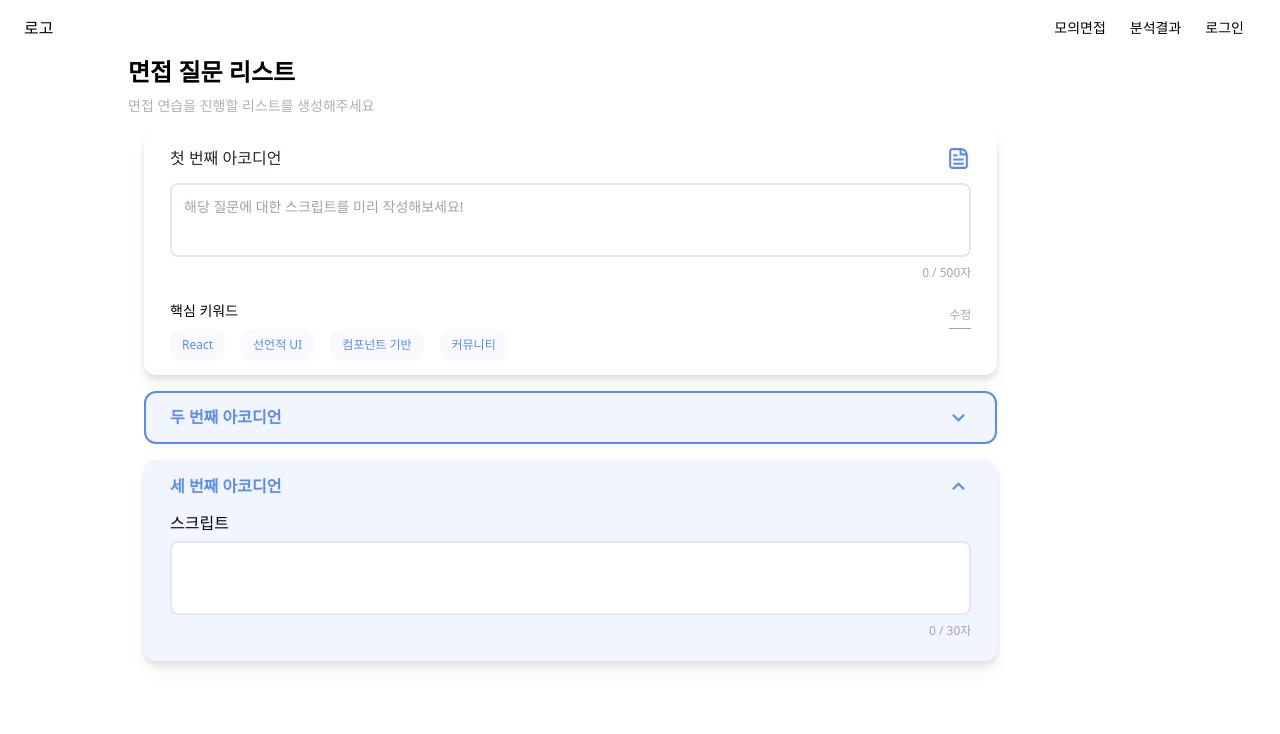
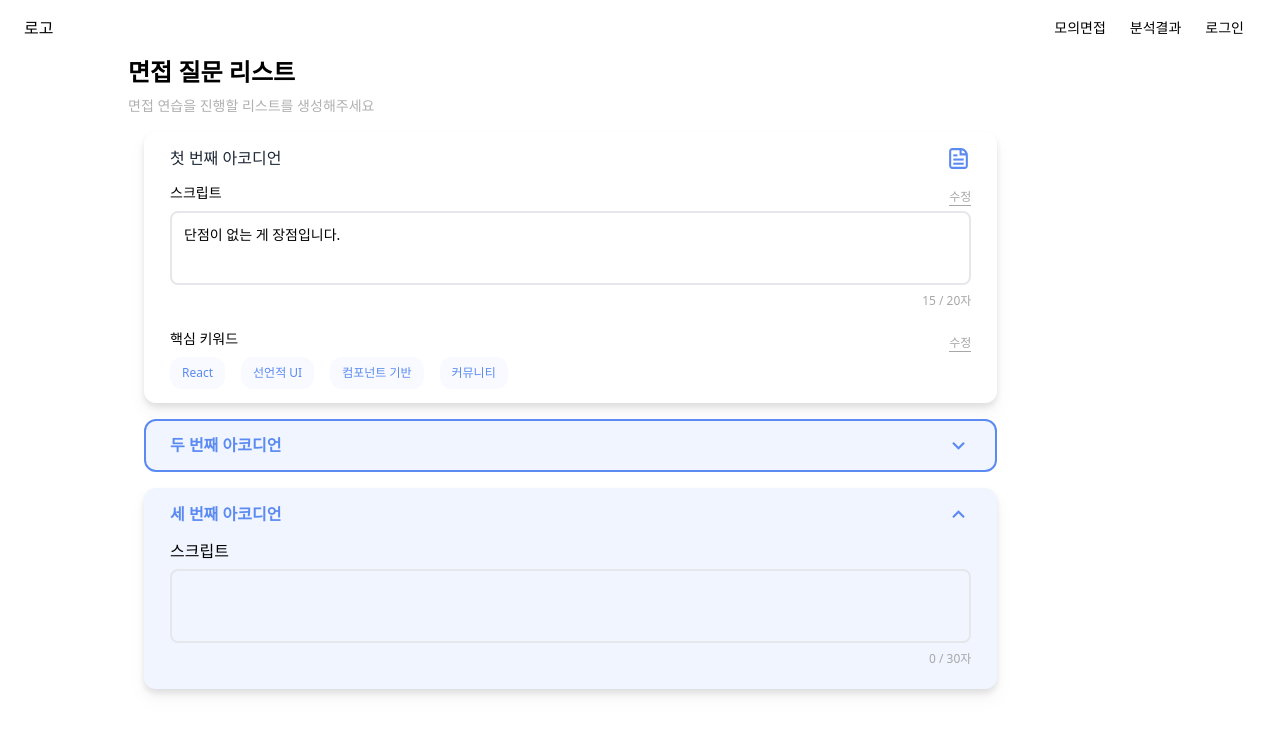
Before and after one commit to d102-preview/preview, a React (Vite) app in the folder frontend/: page /question in a window 1280 px wide. Shown: the top 734 px of the page. Built offline with nearby package versions, Linux system fonts and the light colour scheme.

Commit message:
[FE] feat #29: 스크립트 수정 및 저장 기능 추가
- 스크립트 수정 기능 추가
- 스크립트 저장 기능 추가
- Textarea 공통 컴포넌트 수정

```diff
--- a/frontend/src/components/@common/Textarea/Textarea.tsx
+++ b/frontend/src/components/@common/Textarea/Textarea.tsx
@@ -1,4 +1,4 @@
-import { TextareaHTMLAttributes, useState, useEffect, useRef } from 'react';
+import { TextareaHTMLAttributes, useEffect, useRef } from 'react';
 
 interface ISubTextProps {
   text: string;
@@ -14,6 +14,7 @@ interface ITextareaProps extends TextareaHTMLAttributes<HTMLTextAreaElement> {
   disabled?: boolean;
   subText?: ISubTextProps;
   maxLength?: number;
+  value: string;
 }
 
 const Textarea = ({
@@ -24,10 +25,10 @@ const Textarea = ({
   disabled,
   subText,
   maxLength,
+  value = '', // 외부에서 전달받은 value 사용
+  onChange, // 외부에서 전달받은 onChange 사용
   ...props
 }: ITextareaProps) => {
-  // useState를 사용하여 text 상태를 관리
-  const [text, setText] = useState((props.defaultValue as string) || '');
   const textareaRef = useRef<HTMLTextAreaElement>(null);
 
   // textarea의 높이를 조절하는 함수
@@ -37,22 +38,10 @@ const Textarea = ({
     textareaRef.current.style.height = `${textareaRef.current.scrollHeight}px`; // scrollHeight 값을 이용해 높이 조절
   };
 
-  // text 상태가 변화할 때마다 높이 조절
+  // 컴포넌트 마운트 및 value 변경 시 높이 조절
   useEffect(() => {
     adjustHeight();
-  }, [text]);
-
-  // 사용자 입력을 처리하고 상태를 업데이트하는 handleChange 함수
-  const handleChange = (event: React.ChangeEvent<HTMLTextAreaElement>) => {
-    const inputValue = event.target.value;
-    // maxLength가 정의되어 있고, 입력값의 길이가 maxLength를 초과하는 경우 입력값을 잘라냄
-    if (maxLength && inputValue.length > maxLength) {
-      setText(inputValue.slice(0, maxLength));
-    } else {
-      setText(inputValue);
-    }
-    adjustHeight(); // 입력 상태가 변화할 때마다 높이 조절
-  };
+  }, [value]);
 
   const setSubTextStyle = () => {
     switch (subText?.type) {
@@ -71,17 +60,16 @@ const Textarea = ({
     <div className="pb-5">
       {label && <div className="pb-1.5 text-md">{label}</div>}
       <div
-        className={`${width} ${borderType === 'all' ? 'border-2 rounded-lg' : 'border-none'}
-        ${disabled ? 'bg-gray-100' : 'bg-white'}  focus-within:border-MAIN1 overflow-hidden`}
+        className={`${width} ${borderType === 'all' ? 'border-2 rounded-lg' : 'border-none'} focus-within:border-MAIN1 overflow-hidden`}
         style={{ padding: '0.75rem' }}
       >
         <textarea
           {...props}
           ref={textareaRef}
-          value={text}
+          value={value} // 외부에서 받은 value 사용
           disabled={disabled}
-          onChange={handleChange}
-          className="w-full h-6 text-sm resize-none outline-none overflow-y-hidden"
+          onChange={onChange}
+          className={`w-full h-6 text-sm resize-none outline-none overflow-y-hidden bg-inherit`}
           maxLength={maxLength}
           placeholder={placeholder}
         />
@@ -92,7 +80,7 @@ const Textarea = ({
         ) : (
           <div className="flex-grow"></div> // subText가 없을 때 이 div가 남은 공간을 차지
         )}
-        <div className="text-xs text-right text-UNIMPORTANT_TEXT">{`${text.length}${maxLength ? ` / ${maxLength}` : ''}자`}</div>
+        <div className="text-xs text-right text-UNIMPORTANT_TEXT">{`${value.length}${maxLength ? ` / ${maxLength}` : ''}자`}</div>
       </div>
     </div>
   );
--- a/frontend/src/components/question/Keywords.tsx
+++ b/frontend/src/components/question/Keywords.tsx
@@ -32,7 +32,7 @@ const Keywords = () => {
 
   return (
     <div className="pb-3">
-      <div className="flex justify-between">
+      <div className="flex justify-between  items-center">
         <p className="font-medium text-sm mb-2">핵심 키워드</p>
         <button className="text-xs text-UNIMPORTANT_TEXT border-b border-UNIMPORTANT_TEXT" onClick={toggleEdit}>
           {isEdit ? '저장' : '수정'}
--- /dev/null
+++ b/frontend/src/components/question/Script.tsx
@@ -0,0 +1,88 @@
+import Textarea from '@/components/@common/Textarea/Textarea';
+import { useState, useEffect } from 'react';
+
+interface ISubTextProps {
+  text: string;
+  type: 'success' | 'info' | 'error';
+}
+
+interface IScript {
+  initialScript: string;
+  maxLength: number;
+}
+
+const Script = ({ initialScript, maxLength }: IScript) => {
+  const [isEdit, setIsEdit] = useState(false);
+  const [script, setScript] = useState(initialScript || '');
+  const [tempScript, setTempScript] = useState('');
+  const [subText, setSubText] = useState<ISubTextProps>({ text: '', type: 'info' });
+
+  useEffect(() => {
+    setScript(initialScript);
+  }, [initialScript]);
+
+  const toggleEdit = () => {
+    if (!isEdit) {
+      setTempScript(script); // 편집을 시작할 때 현재 스크립트를 임시 스크립트로 저장
+    }
+    setIsEdit(!isEdit);
+  };
+
+  const handleScriptChange = (event: React.ChangeEvent<HTMLTextAreaElement>) => {
+    const { value } = event.target;
+    // 입력 길이가 maxLength를 초과하지 않도록 체크
+    if (value.length <= maxLength) {
+      setScript(value);
+      setSubText({ text: '', type: 'info' });
+    } else {
+      // maxLength를 초과하려고 할 때 메시지 설정
+      setSubText({ text: `최대 ${maxLength}자까지 입력 가능합니다.`, type: 'error' });
+    }
+  };
+
+  const handleSave = () => {
+    // 저장 성공시 편집 상태 종료
+    setIsEdit(false);
+  };
+
+  const handleCancel = () => {
+    // 수정 전의 스크립트 내용으로 되돌리기
+    setScript(tempScript);
+    setIsEdit(false);
+  };
+
+  return (
+    <>
+      <div className="flex justify-between items-center">
+        <p className="font-medium text-sm mb-2">스크립트</p>
+        {!isEdit ? (
+          <button className="text-xs text-UNIMPORTANT_TEXT border-b border-UNIMPORTANT_TEXT" onClick={toggleEdit}>
+            수정
+          </button>
+        ) : (
+          <div>
+            <button
+              className="text-xs text-UNIMPORTANT_TEXT border-b border-UNIMPORTANT_TEXT mr-2"
+              onClick={handleCancel}
+            >
+              취소
+            </button>
+            <button className="text-xs text-UNIMPORTANT_TEXT border-b border-UNIMPORTANT_TEXT " onClick={handleSave}>
+              저장
+            </button>
+          </div>
+        )}
+      </div>
+      <Textarea
+        disabled={!isEdit}
+        value={script}
+        onChange={handleScriptChange}
+        placeholder="해당 질문에 대한 스크립트를 미리 작성해보세요!"
+        maxLength={maxLength}
+        subText={subText}
+      />
+    </>
+  );
+};
+
+export default Script;
--- a/frontend/src/pages/question/QuestionPage.tsx
+++ b/frontend/src/pages/question/QuestionPage.tsx
@@ -2,6 +2,7 @@ import Header from '@/components/@common/Header/Header';
 import Accordian from '@/components/@common/Accordian/Accordian';
 import Textarea from '@/components/@common/Textarea/Textarea';
 import Keywords from '@/components/question/Keywords';
+import Script from '@/components/question/Script';
 import { MdOutlineExpandMore, MdOutlineExpandLess } from 'react-icons/md';
 
 const QuestionPage = () => {
@@ -19,7 +20,7 @@ const QuestionPage = () => {
           titleContent="첫 번째 아코디언"
           children={
             <>
-              <Textarea placeholder="해당 질문에 대한 스크립트를 미리 작성해보세요!" maxLength={500} />
+              <Script initialScript="단점이 없는 게 장점입니다." maxLength={20} />
               <Keywords />
             </>
           }
@@ -31,6 +32,7 @@ const QuestionPage = () => {
           children={
             <>
               <Textarea
+                value="하이이"
                 placeholder="해당 질문에 대한 스크립트를 미리 작성해보세요!"
                 maxLength={10}
                 subText={{ text: '최대 10자까지 입력 가능합니다.', type: 'info' }}
@@ -50,7 +52,7 @@ const QuestionPage = () => {
         {/* 세 번째 아코디언 */}
         <Accordian
           titleContent="세 번째 아코디언"
-          children={<Textarea maxLength={30} label="스크립트" />}
+          children={<Textarea value="" maxLength={30} label="스크립트" />}
           defaultOpen={true}
           iconOpen={MdOutlineExpandLess}
           iconClose={MdOutlineExpandMore}
```
Also changed, not shown: frontend/src/stores/scriptStore.tsx (added), 1 other file (tests, documents, lock files or other folders).
